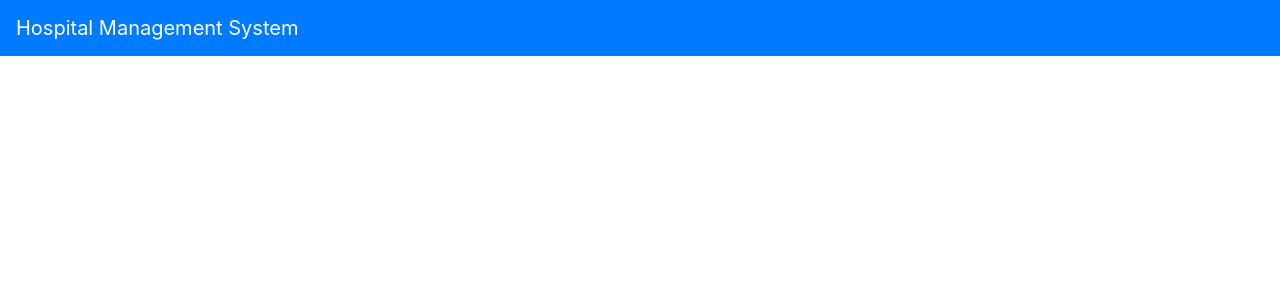
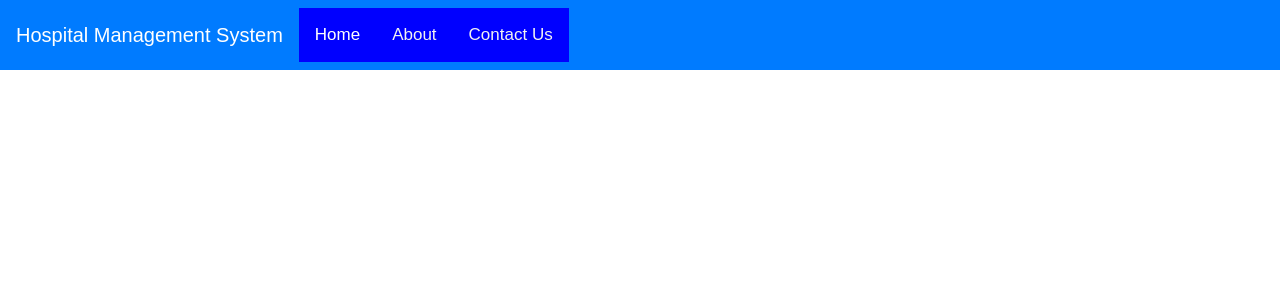
Before and after one commit to parikshithrao/Hospital-Management-System, a Django app: page / in a window 1280 px wide. Shown: the top 300 px of the page. Run offline with Django 3.2, Linux system fonts and the light colour scheme; some libraries are stand-ins or nearby versions.

Commit message:
Navigation bar updated

```diff
--- a/templates/base.html
+++ b/templates/base.html
@@ -17,5 +17,54 @@
 
 
 
+<meta name="viewport" content="width=device-width, initial-scale=1">
+<style>
+body {
+  margin: 0;
+  font-family: Arial, Helvetica, sans-serif;
+}
+
+.topnav {
+  overflow: hidden;
+  background-color: blue;
+}
+
+.topnav a {
+  float: left;
+  color: #f2f2f2;
+  text-align: center;
+  padding: 14px 16px;
+  text-decoration: none;
+  font-size: 17px;
+}
+
+.topnav a:hover {
+  background-color: #ddd;
+  color: blue;
+}
+
+.topnav a.active {
+  background-color: blue;
+  color: white;
+}
+</style>
+</head>
+<body>
+
+<div class="topnav">
+  <a class="active" href="#home">Home</a>
+
+  <a href="#about">About</a>
+  <a href="#Contact">Contact Us</a>
+</div>
+
+<div style="padding-left:16px">
+
+
+</div>
+
+</body>
+
 </nav>
+
 </html>
```
Also changed, not shown: templates/sagar.jpg.png (added).
